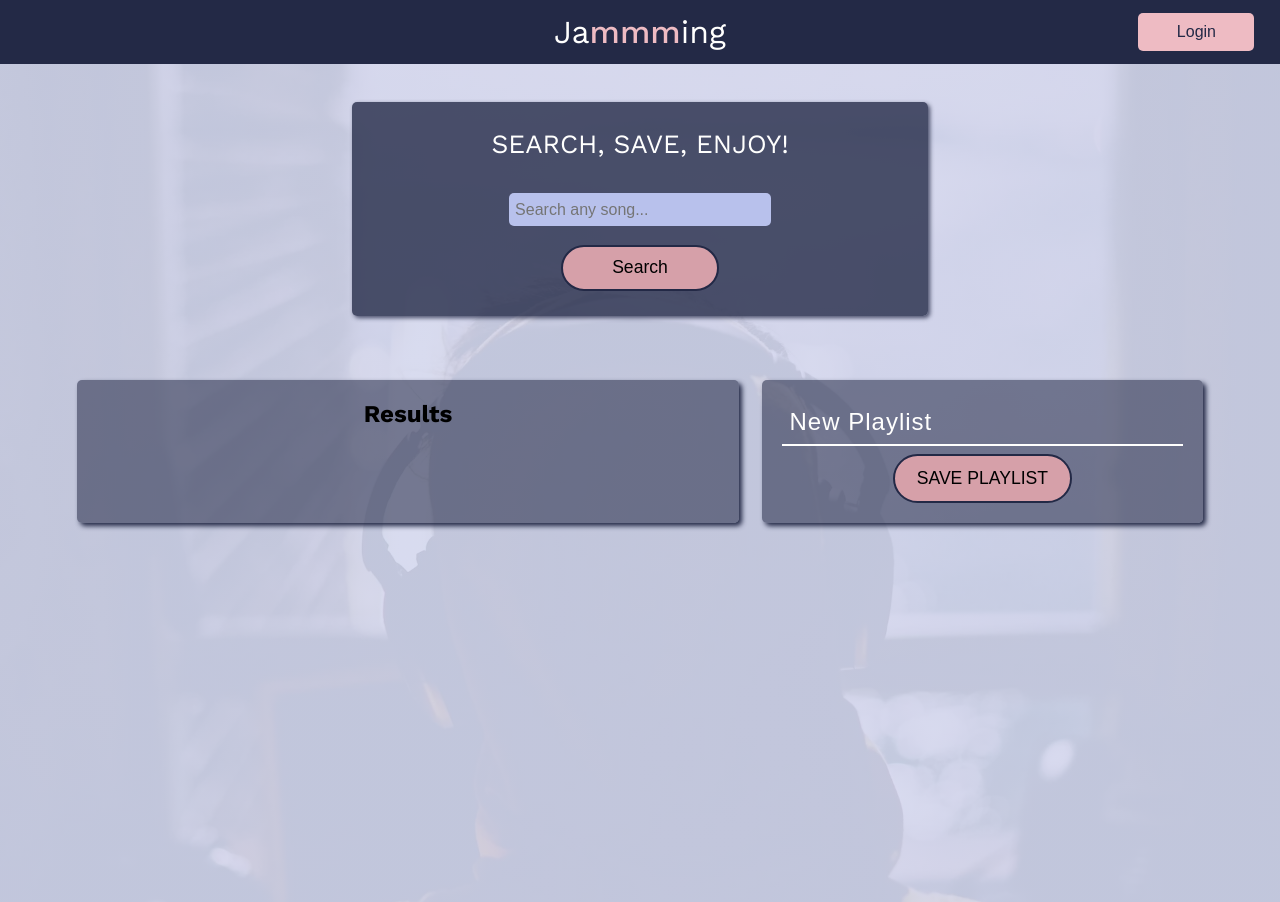
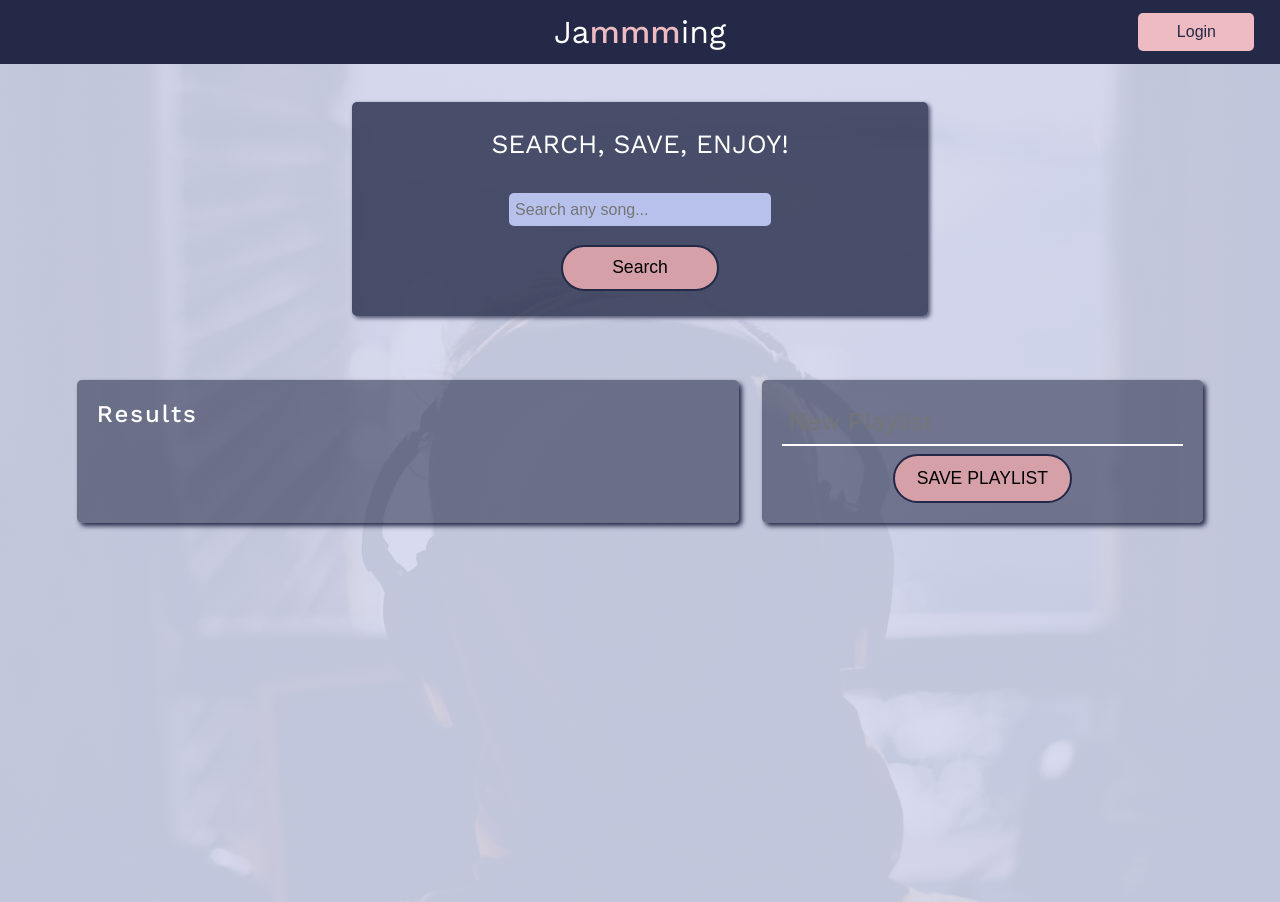
Before and after one commit to ricard0g/jammming, a React (Create React App) app: page / in a window 1280 px wide. Built offline with nearby package versions, Linux system fonts and the light colour scheme.

Commit message:
Show dialog for authorization on Spotify when clicking the Login Button, still not configured to handle response

```diff
--- a/src/components/App/App.js
+++ b/src/components/App/App.js
@@ -2,15 +2,26 @@ import styles from "./App.module.css";
 import { SearchBar } from "../SearchBar/SearchBar";
 import { SearchResults } from "../SearchResults/SearchResults";
 import { Playlist } from "../Playlist/Playlist";
+import { useCallback, useState } from "react";
+import { Spotify } from "../../util/Spotify";
 
 function App() {
+	const [searchResults, setSearchResults] = useState([]);
+	const [login, setLogin] = useState(false);
+	const [playlistTracks, setPlaylistTracks] = useState([])
+	const [playlistName, setPlaylistName] = useState('New Playlist');
+
+	const handleClick = useCallback(() => {
+		Spotify.getAccessToken();
+	}, [login])
+
 	return (
 		<div className={styles.App}>
 			<header className={styles.header}>
 				<h1 className={styles.title}>
 					Ja<span className={styles.highlight}>mmm</span>ing
 				</h1>
-				<button className={styles.loginButton}>Login</button>
+				<button onClick={handleClick} className={styles.loginButton}>Login</button>
 			</header>
 			<main className={styles.main}>
 				<SearchBar />
--- a/src/components/Playlist/Playlist.js
+++ b/src/components/Playlist/Playlist.js
@@ -3,7 +3,7 @@ import styles from './Playlist.module.css';
 function Playlist(props) {
     return (
         <div className={styles.playlistContainer}>
-            <input type='text' className={styles.playlistName} value='New Playlist'/>
+            <input type='text' className={styles.playlistName} placeholder='New Playlist'/>
             {/* Here goes the tracks added */}
             <button type='submit' className={styles.savePlaylistButton}>SAVE PLAYLIST</button>
         </div>
--- a/src/components/Playlist/Playlist.module.css
+++ b/src/components/Playlist/Playlist.module.css
@@ -18,6 +18,10 @@
     margin-bottom: 2%;
 }
 
+.playlistName:focus {
+    outline: none;
+}
+
 .savePlaylistButton {
     width: fit-content;
     padding: 3% 5.5%;
--- a/src/components/SearchResults/SearchResults.js
+++ b/src/components/SearchResults/SearchResults.js
@@ -3,7 +3,7 @@ import styles from './SearchResults.module.css';
 function SearchResults(props) {
     return (
         <div className={styles.searchResultsContainer}>
-            <h2>Results</h2>
+            <h2 className={styles.resultsTitle}>Results</h2>
         </div>
     )
 }
--- a/src/components/SearchResults/SearchResults.module.css
+++ b/src/components/SearchResults/SearchResults.module.css
@@ -4,3 +4,10 @@
     border-radius: 5px;
     box-shadow: 3px 3px 5px #232946;
 }
+
+.resultsTitle {
+    text-align: left;
+    color: #fffffe;
+    letter-spacing: 2px;
+    font-weight: 500;
+}
--- a/src/util/Spotify.js
+++ b/src/util/Spotify.js
@@ -2,7 +2,7 @@ const clientId = 'c07458a609434421b54082ddfdf84b47' // client ID from the app cr
 const redirectUri = 'http://localhost:3000/' // This redirect is pre-production
 let accessToken;
 
-const Spotify = {
+export const Spotify = {
     getAccessToken() {
         if(accessToken){
             return accessToken; // If access token is already available, return it.
```
Also changed, not shown: src/components/Tracklist/Tracklist.js (+8 -0 lines).
